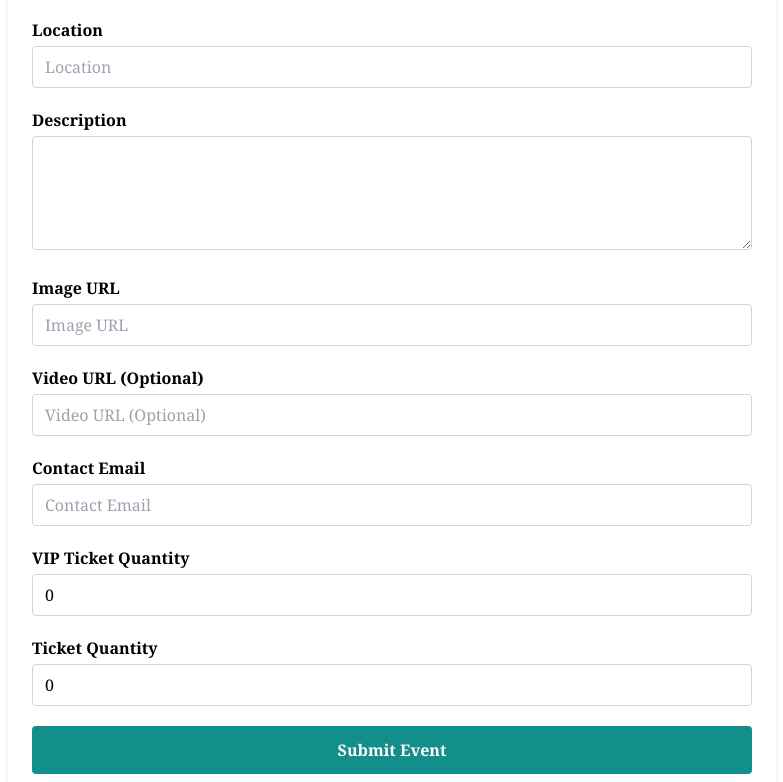
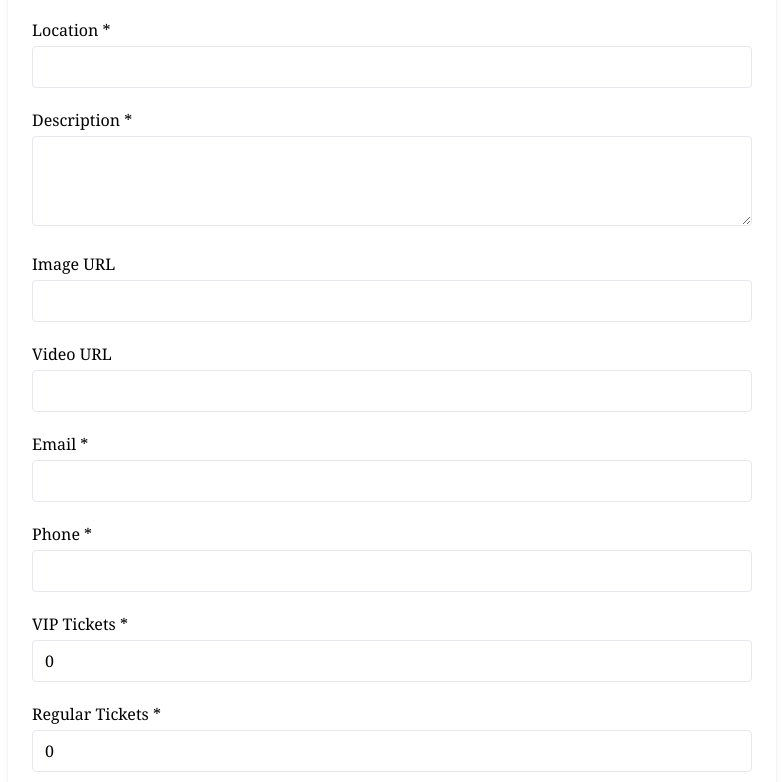
Before and after one commit to 2ndjoy/ticket-nen-client, a React (Create React App) app: page /promoteevent in a window 1280 px wide. Shown: the part 578-1360 px from the top of the page, without its empty margins (248-1031 px from the left). Built offline with nearby package versions, Linux system fonts and the light colour scheme; no server answers.

Commit message:
handle review and payment

```diff
--- a/src/App.js
+++ b/src/App.js
@@ -33,6 +33,7 @@ import Payment from "./components/Payment";
 import Eevent from "./components/Eevent";
 import EventDetails from "./components/EventDetails";
 import MyBookings from "./components/MyBookings";
+import OrganizerPayment from "./components/organizer/OrganizerPayment";
 
 
 
@@ -61,6 +62,7 @@ function Routers() {
         <Route path="/forgot-password" element={<ForgetPassword />} />
         <Route path="/terms" element={<Termsss/>} />
         <Route path="/payment/:id" element={<Payment />} />
+        <Route path="/organizer/payment" element={<OrganizerPayment />} />
 
         <Route path="/events" element={<Eevent />} />
         <Route path="/events/:id" element={<EventDetails />} />
--- a/src/components/PromoteEvent.js
+++ b/src/components/PromoteEvent.js
@@ -1,9 +1,6 @@
 import React, { useState } from "react";
-import { useNavigate } from "react-router-dom";
-import toast from "react-hot-toast";
 
 export default function PromoteEvent() {
-  const navigate = useNavigate();
   const [formData, setFormData] = useState({
     title: "",
     date: "",
@@ -11,11 +8,13 @@ export default function PromoteEvent() {
     description: "",
     imageUrl: "",
     videoUrl: "",
-    contactEmail: "",
-    vipTicketQuantity: 0,
-    ticketQuantity: 0,
+    email: "",
+    phone: "",
+    vipTickets: 0,
+    regularTickets: 0,
   });
-  const [isSubmitting, setIsSubmitting] = useState(false);
+
+  const [reviewing, setReviewing] = useState(false);
 
   const handleChange = (e) => {
     const { name, value } = e.target;
@@ -25,105 +24,196 @@ export default function PromoteEvent() {
     }));
   };
 
-  const handleSubmit = async (e) => {
+  const handleSubmit = (e) => {
     e.preventDefault();
-    setIsSubmitting(true);
-    const loadingToast = toast.loading("Submitting your event...");
 
-    try {
-      // Convert ticket quantities to numbers
-      const payload = {
-        ...formData,
-        vipTicketQuantity: Number(formData.vipTicketQuantity),
-        ticketQuantity: Number(formData.ticketQuantity),
+    // Simple validation
+    if (
+      !formData.title ||
+      !formData.date ||
+      !formData.location ||
+      !formData.description ||
+      !formData.email ||
+      !formData.phone
+    ) {
+      alert("Please fill all required fields.");
+      return;
+    }
+
+    setReviewing(true);
   };
 
-      const response = await fetch("http://localhost:5000/api/promoteevents", {
-        method: "POST",
-        headers: {
-          "Content-Type": "application/json",
-        },
-        body: JSON.stringify(payload),
-      });
-
-      if (!response.ok) {
-        const errorData = await response.json();
-        throw new Error(errorData.message || "Failed to create event.");
-      }
-
-      toast.success("Event created successfully!", { id: loadingToast });
-      navigate("/organizer/my-events");
-    } catch (error) {
-      console.error("Submission error:", error);
-      toast.error(error.message || "An error occurred.", { id: loadingToast });
-    } finally {
-      setIsSubmitting(false);
-    }
+  const handleConfirmAndPay = () => {
+    // Store event data temporarily in localStorage
+    localStorage.setItem("pendingEvent", JSON.stringify(formData));
+    // Redirect to payment page
+    window.location.href = "/organizer/payment";
   };
 
   return (
     <div className="max-w-3xl mx-auto p-6 bg-white rounded-lg shadow-md mt-10 font-light font-serif">
+
     <div className="bg-gradient-to-r from-[#128f8b] to-[#0e6b69] text-white p-6 rounded-lg shadow-md mb-10 text-center">
         <h2 className="text-2xl font-bold mb-2">
           Register as an organizer to promote your event
         </h2>
         <p className="mb-4">Reach more people and manage your event easily.</p>
         <button
-          onClick={() => navigate("/register")}
+          onClick={() => (window.location.href = "/registerorg")}
           className="bg-white text-[#128f8b] font-semibold px-6 py-2 rounded shadow hover:bg-gray-100 transition"
         >
           Register Now
         </button>
       </div>
-
       <h1 className="text-3xl font-bold mb-6 text-center">Promote Your Event</h1>
 
+      {!reviewing ? (
         <form onSubmit={handleSubmit} className="space-y-5">
-        {[
-          { label: "Event Title", name: "title", type: "text", required: true },
-          { label: "Date", name: "date", type: "date", required: true },
-          { label: "Location", name: "location", type: "text", required: true },
-          { label: "Description", name: "description", type: "textarea", required: true },
-          { label: "Image URL", name: "imageUrl", type: "url", required: true },
-          { label: "Video URL (Optional)", name: "videoUrl", type: "url" },
-          { label: "Contact Email", name: "contactEmail", type: "email", required: true },
-          { label: "VIP Ticket Quantity", name: "vipTicketQuantity", type: "number" },
-          { label: "Ticket Quantity", name: "ticketQuantity", type: "number", required: true },
-        ].map((field) => (
-          <div key={field.name}>
-            <label className="block mb-1 font-semibold">{field.label}</label>
-            {field.type === "textarea" ? (
+          {/* Form Fields */}
+          <div>
+            <label className="block mb-1">Event Title *</label>
+            <input
+              type="text"
+              name="title"
+              value={formData.title}
+              onChange={handleChange}
+              className="w-full border rounded px-3 py-2"
+              required
+            />
+          </div>
+          <div>
+            <label className="block mb-1">Date *</label>
+            <input
+              type="date"
+              name="date"
+              value={formData.date}
+              onChange={handleChange}
+              className="w-full border rounded px-3 py-2"
+              required
+            />
+          </div>
+          <div>
+            <label className="block mb-1">Location *</label>
+            <input
+              type="text"
+              name="location"
+              value={formData.location}
+              onChange={handleChange}
+              className="w-full border rounded px-3 py-2"
+              required
+            />
+          </div>
+          <div>
+            <label className="block mb-1">Description *</label>
             <textarea
-                name={field.name}
-                value={formData[field.name]}
+              name="description"
+              value={formData.description}
               onChange={handleChange}
-                rows={4}
-                className="w-full border border-gray-300 rounded px-3 py-2"
-                required={field.required || false}
+              className="w-full border rounded px-3 py-2"
+              rows="3"
+              required
             />
-            ) : (
+          </div>
+          <div>
+            <label className="block mb-1">Image URL</label>
             <input
-                type={field.type}
-                name={field.name}
-                value={formData[field.name]}
+              type="url"
+              name="imageUrl"
+              value={formData.imageUrl}
               onChange={handleChange}
-                className="w-full border border-gray-300 rounded px-3 py-2"
-                placeholder={field.label}
-                min={field.type === "number" ? 0 : undefined}
-                required={field.required || false}
+              className="w-full border rounded px-3 py-2"
             />
-            )}
           </div>
-        ))}
+          <div>
+            <label className="block mb-1">Video URL</label>
+            <input
+              type="url"
+              name="videoUrl"
+              value={formData.videoUrl}
+              onChange={handleChange}
+              className="w-full border rounded px-3 py-2"
+            />
+          </div>
+          <div>
+            <label className="block mb-1">Email *</label>
+            <input
+              type="email"
+              name="email"
+              value={formData.email}
+              onChange={handleChange}
+              className="w-full border rounded px-3 py-2"
+              required
+            />
+          </div>
+          <div>
+            <label className="block mb-1">Phone *</label>
+            <input
+              type="tel"
+              name="phone"
+              value={formData.phone}
+              onChange={handleChange}
+              className="w-full border rounded px-3 py-2"
+              required
+            />
+          </div>
+          <div>
+            <label className="block mb-1">VIP Tickets *</label>
+            <input
+              type="number"
+              name="vipTickets"
+              value={formData.vipTickets}
+              onChange={handleChange}
+              className="w-full border rounded px-3 py-2"
+              required
+            />
+          </div>
+          <div>
+            <label className="block mb-1">Regular Tickets *</label>
+            <input
+              type="number"
+              name="regularTickets"
+              value={formData.regularTickets}
+              onChange={handleChange}
+              className="w-full border rounded px-3 py-2"
+              required
+            />
+          </div>
 
           <button
             type="submit"
-          disabled={isSubmitting}
-          className="w-full bg-[#128f8b] text-white font-semibold py-3 rounded disabled:bg-gray-400 disabled:cursor-not-allowed"
+            className="w-full bg-[#128f8b] text-white font-semibold py-3 rounded"
           >
-          {isSubmitting ? "Submitting..." : "Submit Event"}
+            Review
           </button>
         </form>
+      ) : (
+        <div className="p-6 bg-gray-50 rounded-lg shadow-inner">
+          <h2 className="text-xl font-bold mb-3">Review Your Event</h2>
+          <p><strong>Title:</strong> {formData.title}</p>
+          <p><strong>Date:</strong> {formData.date}</p>
+          <p><strong>Location:</strong> {formData.location}</p>
+          <p><strong>Description:</strong> {formData.description}</p>
+          <p><strong>Email:</strong> {formData.email}</p>
+          <p><strong>Phone:</strong> {formData.phone}</p>
+          <p><strong>VIP Tickets:</strong> {formData.vipTickets}</p>
+          <p><strong>Regular Tickets:</strong> {formData.regularTickets}</p>
+
+          <div className="flex justify-center gap-4 mt-6">
+            <button
+              onClick={() => setReviewing(false)}
+              className="bg-gray-400 text-white py-2 px-4 rounded"
+            >
+              Edit
+            </button>
+            <button
+              onClick={handleConfirmAndPay}
+              className="bg-[#128f8b] text-white py-2 px-4 rounded"
+            >
+              Confirm & Pay
+            </button>
+          </div>
+        </div>
+      )}
     </div>
   );
 }
--- /dev/null
+++ b/src/components/organizer/OrganizerPayment.js
@@ -0,0 +1,121 @@
+import React, { useEffect, useState } from "react";
+
+export default function OrganizerPayment() {
+  const [eventData, setEventData] = useState(null);
+  const [processing, setProcessing] = useState(false);
+  const [platformFee] = useState(500); // fixed fee in BDT
+  const [bkashNumber, setBkashNumber] = useState("");
+
+  useEffect(() => {
+    // Retrieve pending event from localStorage
+    const storedEvent = localStorage.getItem("pendingEvent");
+    if (storedEvent) {
+      setEventData(JSON.parse(storedEvent));
+    }
+  }, []);
+
+  const handlePaymentConfirm = async () => {
+    if (!eventData) return;
+
+    if (!bkashNumber) {
+      alert("Please enter your bKash number.");
+      return;
+    }
+
+    setProcessing(true);
+
+    try {
+      const res = await fetch("http://localhost:5000/api/events", {
+        method: "POST",
+        headers: { "Content-Type": "application/json" },
+        body: JSON.stringify({
+          ...eventData,
+          platformFee,
+          bkashNumber
+        }),
+      });
+
+      if (!res.ok) throw new Error("Failed to save event.");
+
+      alert("✅ Payment successful! Your event has been published.");
+      localStorage.removeItem("pendingEvent");
+      window.location.href = "/myevents"; // redirect after saving
+    } catch (err) {
+      console.error(err);
+      alert("❌ Something went wrong while saving event.");
+    } finally {
+      setProcessing(false);
+    }
+  };
+
+  if (!eventData) {
+    return (
+      <p className="text-center mt-10">
+        No event found. Please create an event first.
+      </p>
+    );
+  }
+
+  return (
+    <div className="max-w-lg mx-auto p-6 mt-10 bg-white shadow-lg rounded-xl">
+      <h1 className="text-2xl font-bold mb-4 text-center text-gray-800">
+        Organizer Payment
+      </h1>
+
+      <div className="bg-gray-50 p-4 rounded-lg shadow-inner mb-4">
+        <p className="text-gray-700 mb-2">
+          <strong>Event:</strong> {eventData.title}
+        </p>
+        <p className="text-gray-700 mb-2">
+          <strong>Date:</strong> {eventData.date}
+        </p>
+        <p className="text-gray-700 mb-2">
+          <strong>Location:</strong> {eventData.location}
+        </p>
+        <p className="text-gray-700">
+          <strong>Organizer Email:</strong> {eventData.email}
+        </p>
+      </div>
+
+      {/* Platform Fee */}
+      <div className="mb-4">
+        <label className="block mb-1 font-semibold text-gray-700">
+          Platform Fee (BDT)
+        </label>
+        <input
+          type="number"
+          value={platformFee}
+          readOnly
+          className="w-full border border-gray-300 rounded px-3 py-2 bg-gray-100 cursor-not-allowed"
+        />
+      </div>
+
+      {/* bKash Number */}
+      <div className="mb-4">
+        <label className="block mb-1 font-semibold text-gray-700">
+          bKash Number
+        </label>
+        <input
+          type="text"
+          value={bkashNumber}
+          onChange={(e) => setBkashNumber(e.target.value)}
+          placeholder="Enter your bKash number"
+          className="w-full border border-gray-300 rounded px-3 py-2"
+        />
+      </div>
+
+      <p className="mb-4 text-gray-600 text-center">
+        You are about to pay the <strong>platform fee</strong> to publish your
+        event.
+      </p>
+
+      <button
+        onClick={handlePaymentConfirm}
+        disabled={processing}
+        className="w-full bg-green-600 hover:bg-green-700 text-white font-semibold py-3 rounded-lg transition"
+      >
+        {processing ? "Processing..." : `Pay ${platformFee} BDT & Confirm`}
+      </button>
+    </div>
+  );
+}
```
Also changed, not shown: src/components/organizer/Payment.js (added, +60 -0 lines). Lines whose indentation alone changed are shown as unchanged.
